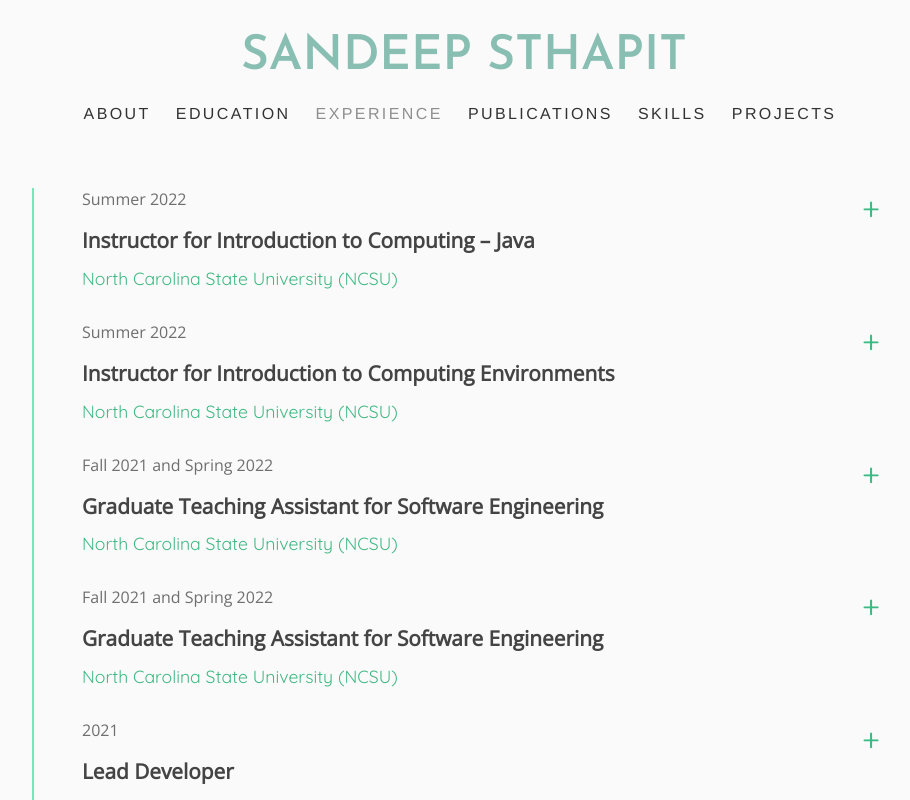
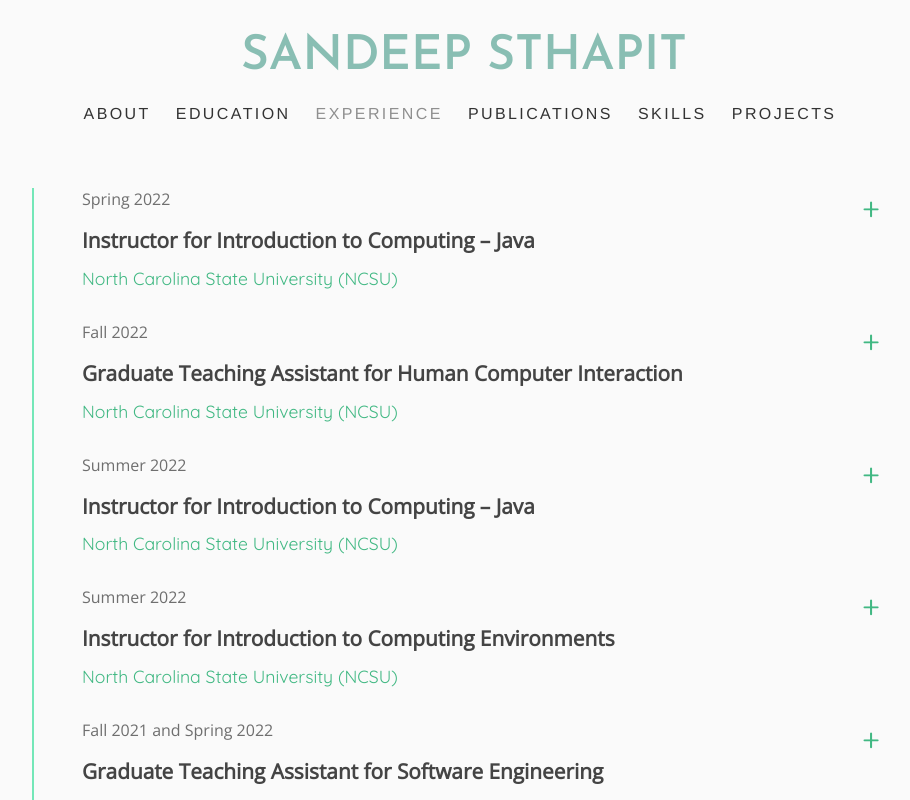
Before and after one commit to Sandeep-Sthapit/Sandy-web-test, a Vue app: page /experience in a window 1280 px wide. Shown: the top 800 px of the page, without its empty margins (176-1086 px from the left). Built offline with nearby package versions, Linux system fonts and the light colour scheme.

Commit message:
2023 spring update

```diff
--- a/src/assets/data/about.js
+++ b/src/assets/data/about.js
@@ -7,6 +7,6 @@ export const introductionData = {
         'Hello, I am Sandeep.',
         'I am Computer Science PhD student at North Carolina State University.',
         'My research interests are in Human Computer Interaction, Interactive learning environments, Computer Games and User Experience. I have a unique combination of design, development, and research experience that enables me to tackle a diverse set of problems.',
-        'I am currently working as Graduate Teaching Assistant for Human Computer Interaction.'
+        'I am currently working as Instructor for Introduction to Programming - Java.'
     ]
 }
--- a/src/assets/data/experience.js
+++ b/src/assets/data/experience.js
@@ -1,4 +1,26 @@
 export const experienceData = [{
+        title: "Instructor for Introduction to Computing – Java",
+        date: "Spring 2022",
+        institution: {
+            name: "North Carolina State University (NCSU)",
+            url: "https://www.engineeringonline.ncsu.edu/course/csc-116-introduction-to-computing-java-3/",
+        },
+        details: [
+            "Developed/Adapted Lecture Materials, Delivered lectures, supervised in-class labs",
+            "Taught flipped classroom; adapted course materials; managed undergraduate teaching assistant; graded group projects;",
+            "Provided office hours; provided assistance to students via emails and piazza posts"
+        ],
+    }, {
+        title: "Graduate Teaching Assistant for Human Computer Interaction",
+        date: "Fall 2022",
+        institution: {
+            name: "North Carolina State University (NCSU)",
+            url: "https://www.csc.ncsu.edu/",
+        },
+        details: [
+            "Instruct students on design principles and human centered design. Develop tools to provide assignment feedback and manage/grade student assignments.",
+        ],
+    }, {
         title: "Instructor for Introduction to Computing – Java",
         date: "Summer 2022",
         institution: {
```
